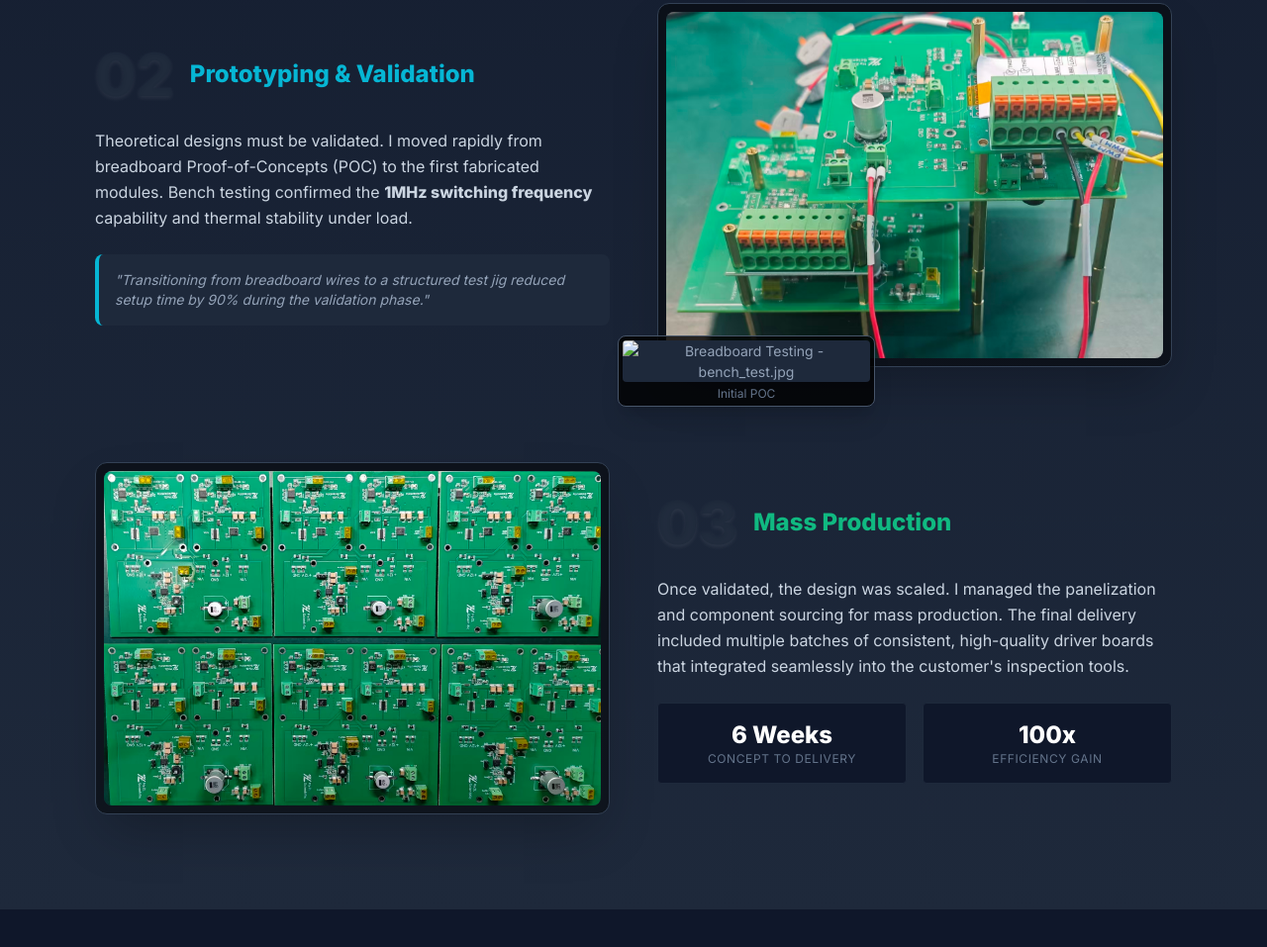
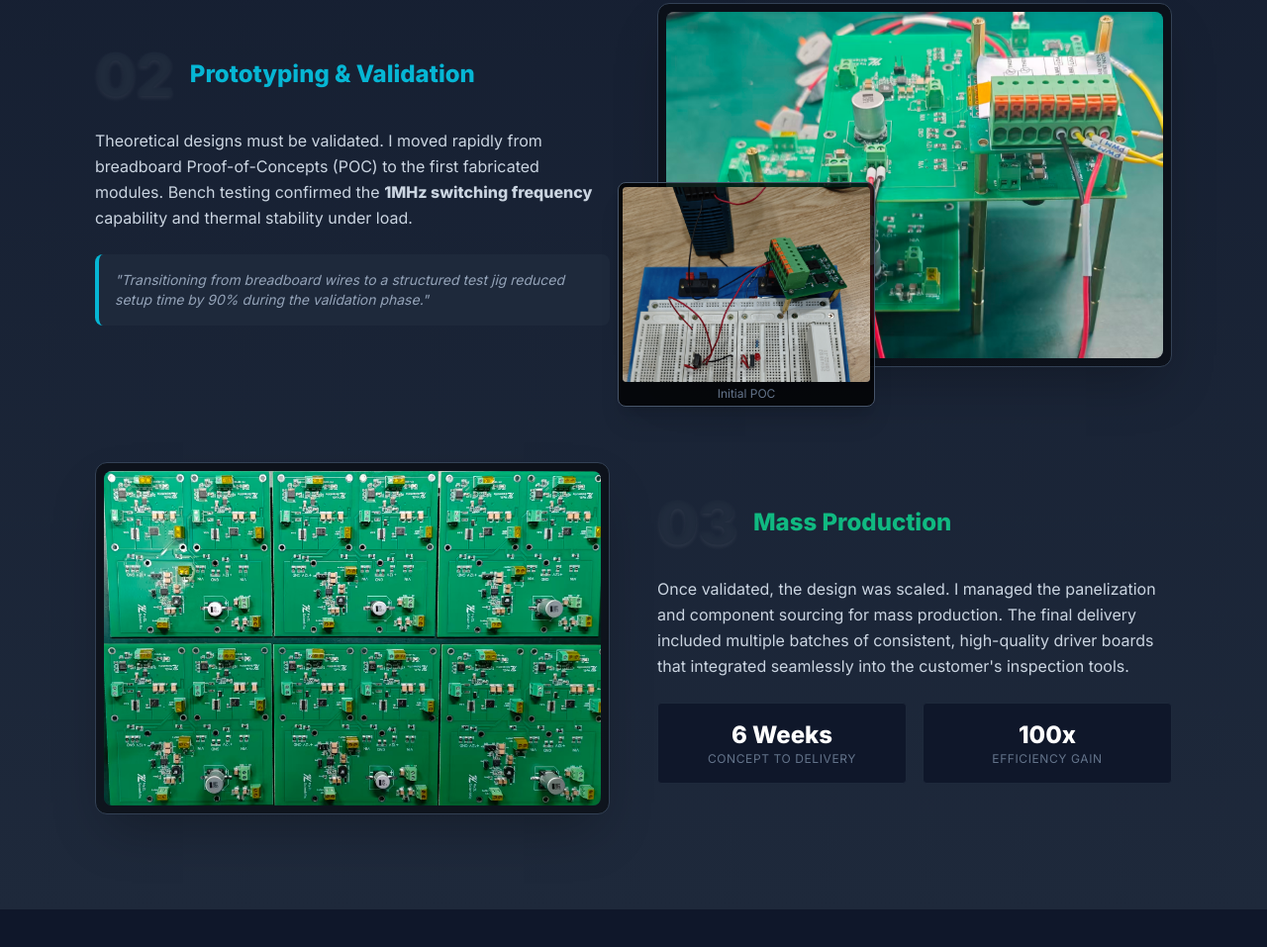
Before and after one commit to eric-zhou-engineering/eric-zhou-engineering.github.io, a plain HTML site: page index.html in a window 1280 px wide. Shown: the part 2852-3809 px from the top of the page at 99% size. Drawn offline with nearby package versions, Linux system fonts and the light colour scheme.

Commit message:
Update index.html

```diff
--- a/index.html
+++ b/index.html
@@ -350,7 +350,7 @@
                     </div>
                     <!-- Overlay Bench Test Image -->
                     <div class="absolute -bottom-10 -left-10 w-1/2 bg-black/80 p-1 rounded-lg border border-slate-600 shadow-xl z-20 hidden md:block">
-                        <img src="bench_test.jpg" alt="Breadboard Testing - bench_test.jpg" class="rounded w-full h-auto">
+                        <img src="bench-test.jpg" alt="Breadboard Testing - bench-test.jpg" class="rounded w-full h-auto">
                         <div class="text-xs text-center text-slate-500 mt-1">Initial POC</div>
                     </div>
                 </div>
```
